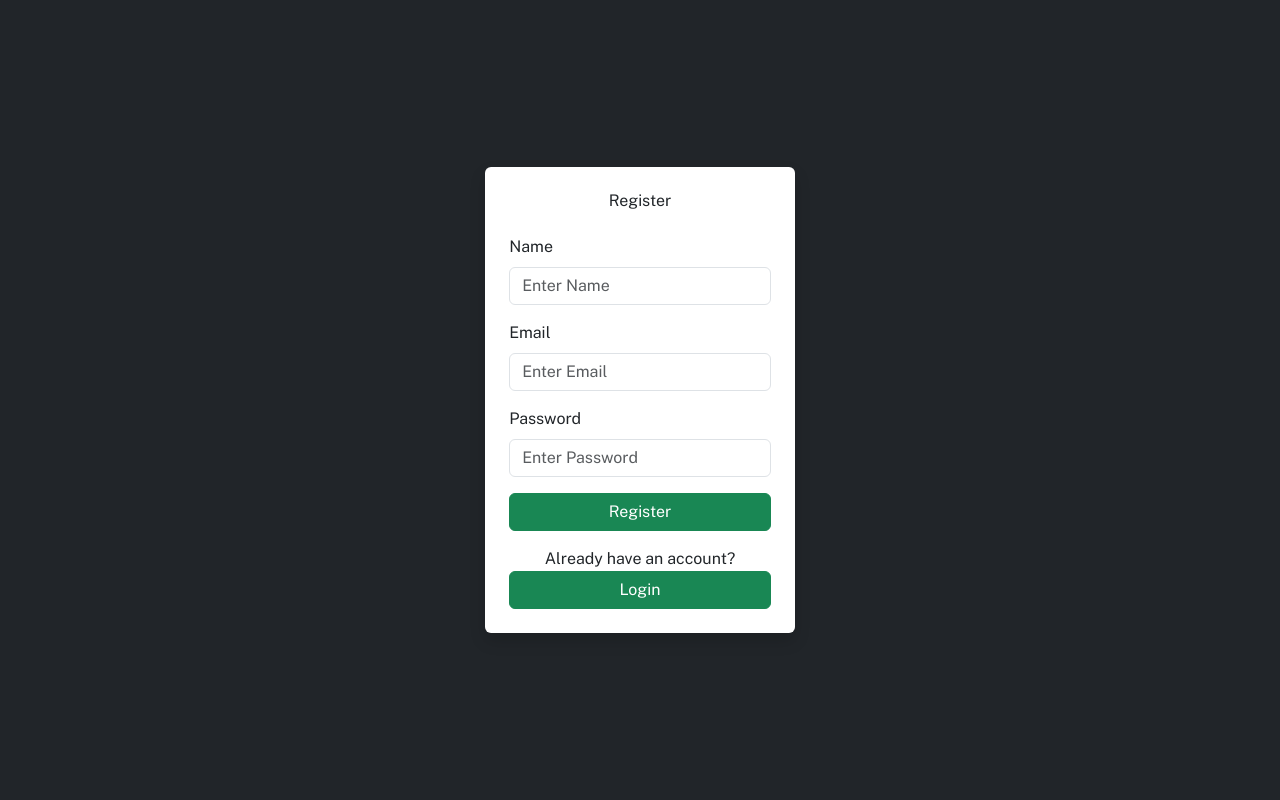
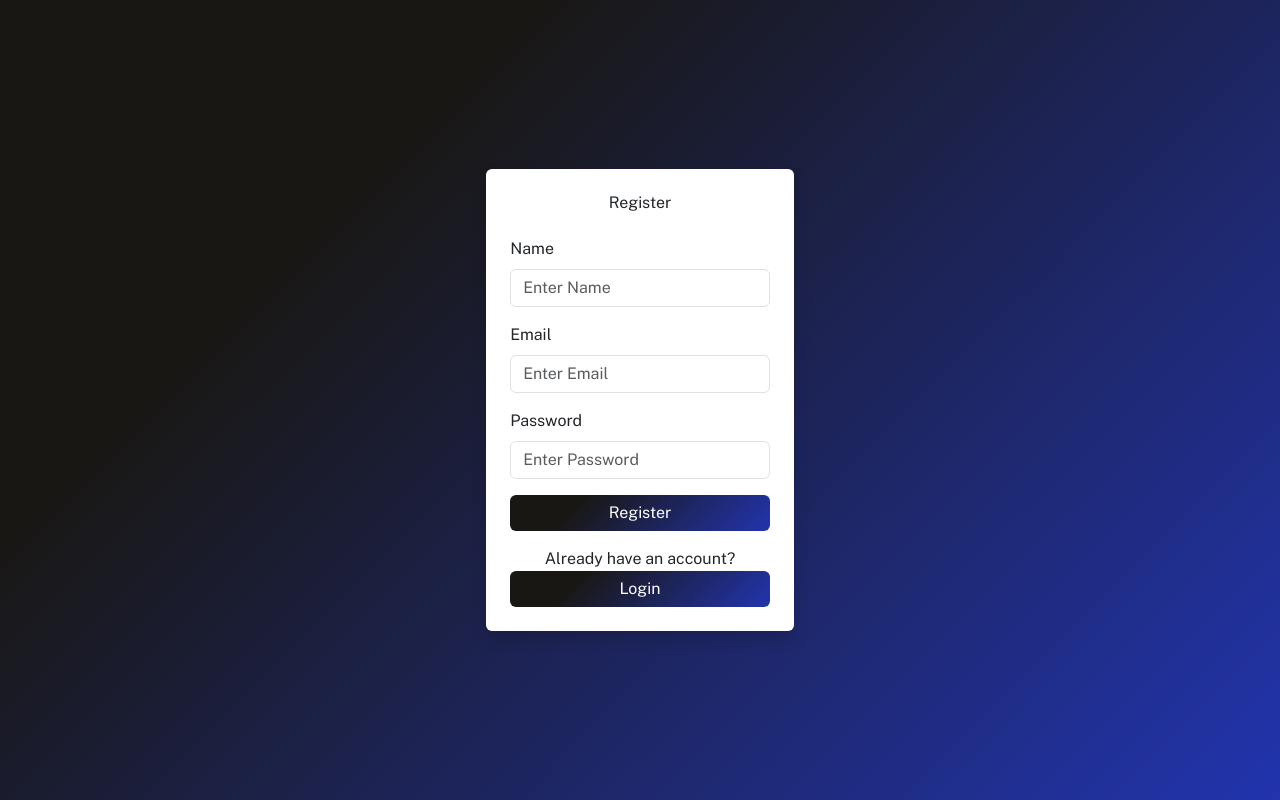
Before and after one commit to gunjan192002/VLclient, a React (Vite) app: page /signup in a window 1280 px wide. Built offline with nearby package versions, Linux system fonts and the light colour scheme.

Commit message:
added some new gradients to the site

```diff
--- a/src/Login.jsx
+++ b/src/Login.jsx
@@ -24,7 +24,7 @@ function Login() {
     };
 
     return (
-        <div className="d-flex justify-content-center align-items-center vh-100 bg-dark">
+        <div className="d-flex justify-content-center align-items-center vh-100" style={{ background: "linear-gradient(315deg, #2234ae 0%, #191714 74%)" }}>
             <div className="bg-white p-4 rounded shadow" style={{ maxWidth: "400px" }}>
                 <h2 className="mb-4 text-center">Login</h2>
                 <form onSubmit={handleSubmit}>
@@ -52,7 +52,7 @@ function Login() {
                             onChange={(e) => setPassword(e.target.value)}
                         />
                     </div>
-                    <button type="submit" className="btn btn-success w-100" style={{ backgroundColor: "#198754", color: "#fff" }}>Login</button>
+                    <button type="submit" className="btn btn-success w-100" style={{ background: "linear-gradient(315deg, #2234ae 0%, #191714 120%)", color: "#fff", border: "none" }}>Login</button>
                 </form>
             </div>
         </div>
--- a/src/Signup.jsx
+++ b/src/Signup.jsx
@@ -30,9 +30,9 @@ function Signup() {
     };
 
     return (
-        <div className="d-flex justify-content-center align-items-center vh-100 bg-dark">
+        <div className="d-flex justify-content-center align-items-center vh-100" style={{ background: "linear-gradient(315deg, #2234ae 0%, #191714 74%)" }}>
             <div className="bg-white p-4 rounded shadow" style={{ maxWidth: "400px" }}>
-                <h2 className="mb-4 text-center">Register</h2>
+                <h2 className="mb-4 text-center font-weight-bold">Register</h2>
                 <form onSubmit={handleSubmit}>
                     <div className="mb-3">
                         <label htmlFor="name" className="form-label">Name</label>
@@ -68,9 +68,29 @@ function Signup() {
                             onChange={(e) => setPassword(e.target.value)}
                         />
                     </div>
-                    <button type="submit" className="btn btn-success w-100" style={{ backgroundColor: "#198754", borderColor: "#198754" }}>Register</button>
+                    <button
+                        type="submit"
+                        className="btn btn-success w-100"
+                        style={{
+                            background: "linear-gradient(315deg, #2234ae 0%, #191714 74%)",
+                            color: "#fff",
+                            border: "none",
+                            transition: "color 0.3s, background-color 0.3s", // Add transition effect for color and background-color
+                            animation: "none" // Initially set animation to none
+                        }}
+                        onMouseEnter={(e) => {
+                            e.target.style.color = "#F0DB4F"; // Change text color on hover
+                            e.target.style.backgroundColor = "#0D6EFD"; // Add animation effect on hover
+                        }}
+                        onMouseLeave={(e) => {
+                            e.target.style.color = "#fff"; // Restore text color when not hovered
+                            e.target.style.backgroundColor = "linear-gradient(315deg, #2234ae 0%, #191714 74%)"; // Restore background color when not hovered
+                        }}
+                    >
+                        Register
+                    </button>
                 </form>
-                <p className="text-center mt-3">Already have an account? <Link to="/login" className="btn btn-success w-100" style={{ backgroundColor: "#198754", borderColor: "#198754" }}>Login</Link></p>
+                <p className="text-center mt-3">Already have an account? <Link to="/login" className="btn btn-success w-100" style={{ background: "linear-gradient(315deg, #2234ae 0%, #191714 74%)", color: "#fff", border: "none" }}>Login</Link></p>
             </div>
         </div>
     );
```
